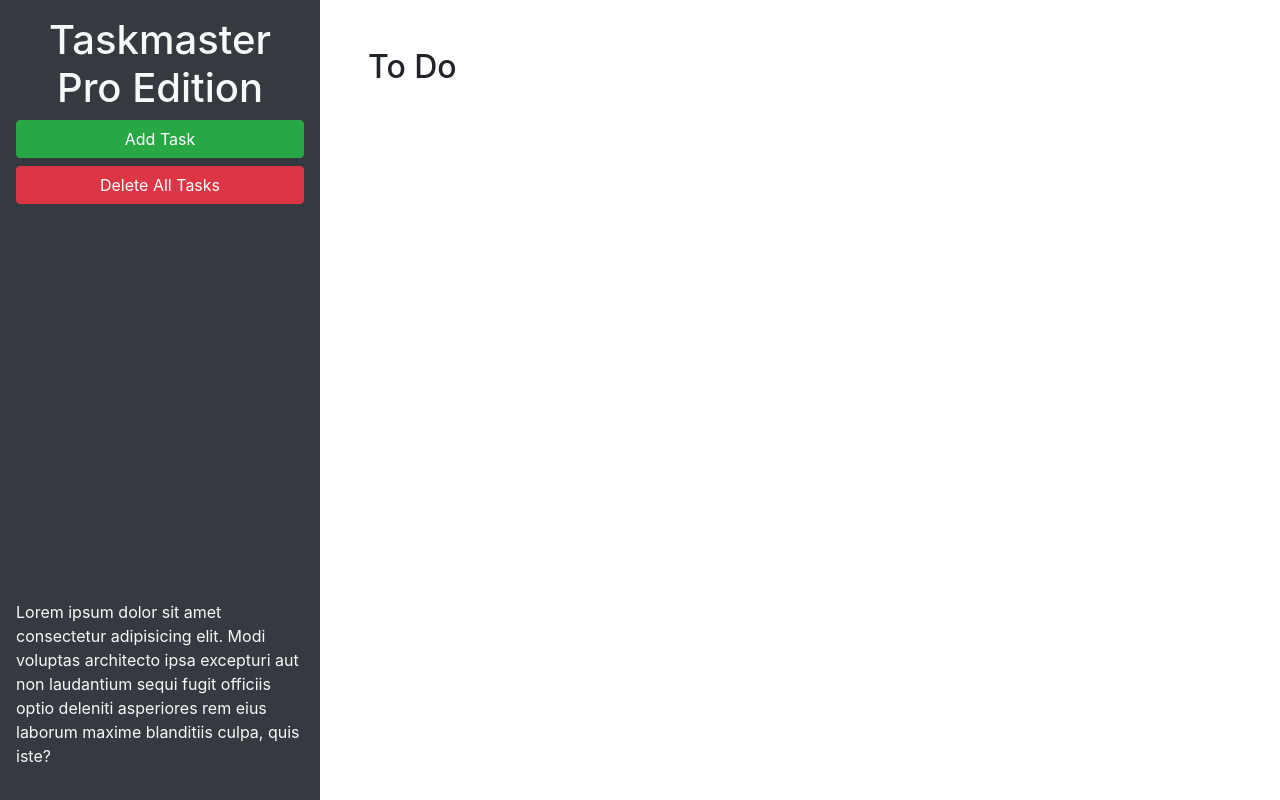
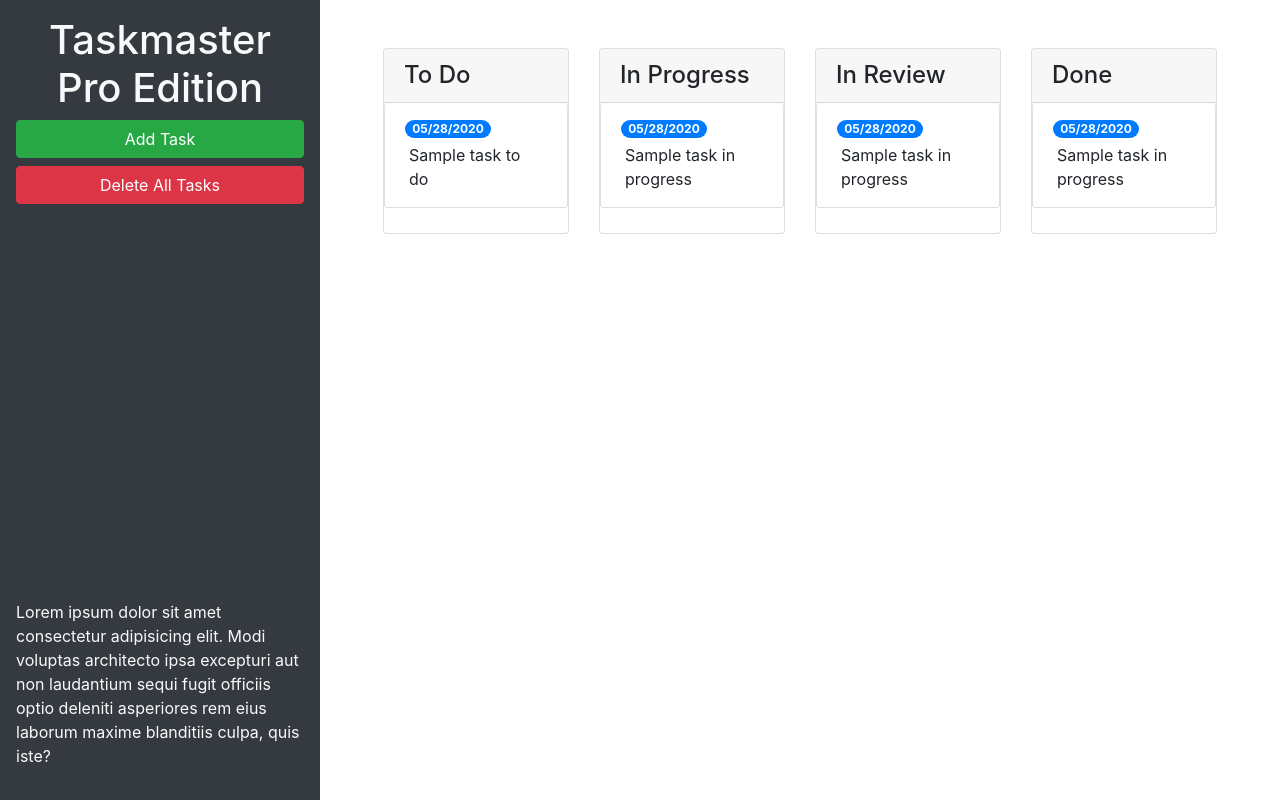
Before and after one commit to MichaelZimm20/taskmaster-pro, a plain HTML site: page index.html in a window 1280 px wide. Drawn offline with nearby package versions, Linux system fonts and the light colour scheme.

Commit message:
adding bootstrap components, grid system and ui components

```diff
--- a/index.html
+++ b/index.html
@@ -24,9 +24,59 @@
       </p>
     </header>
     <main class="col-12 col-lg-9">
-      <div class="m-5">
-        <h2>To Do</h2>
-        <ul id="list-toDo" class="list-group"> </ul>
+      <div class="m-5 row justify-content-around">
+          <!--To Do Start-->
+        <div class="col-12 col-md-6 col-xl-3 mb-3">
+            <div class="card">
+              <h4 class="card-header">To Do</h4>
+              <ul id="list-toDo" class="list-group">
+                <li class="list-group-item">
+                  <span class="badge badge-primary badge-pill">05/28/2020</span>
+                  <p class="m-1">Sample task to do</p>
+                </li>
+              </ul>
+          </div>
+        </div>
+        <!--To Do END-->
+        <!--in progress Start-->
+        <div class="col-12 col-md-6 col-xl-3 mb-3">
+          <div class="card">
+            <h4 class="card-header">In Progress</h4>
+            <ul id="list-inProgress" class="list-group">
+              <li class="list-group-item">
+                <span class="badge badge-primary badge-pill">05/28/2020</span>
+                <p class="m-1">Sample task in progress</p>
+              </li>
+            </ul>
+          </div>
+        </div>
+        <!--in progress end-->
+        <!--in review Start-->
+        <div class="col-12 col-md-6 col-xl-3 mb-3">
+          <div class="card">
+            <h4 class="card-header">In Review</h4>
+            <ul id="list-inReview" class="list-group">
+              <li class="list-group-item">
+                <span class="badge badge-primary badge-pill">05/28/2020</span>
+                <p class="m-1">Sample task in progress</p>
+              </li>
+            </ul>
+          </div>
+        </div>
+        <!--in review end-->
+        <!-- done start-->
+        <div class="col-12 col-md-6 col-xl-3 mb-3">
+          <div class="card">
+            <h4 class="card-header">Done</h4>
+            <ul id="list-done" class="list-group">
+              <li class="list-group-item">
+                <span class="badge badge-primary badge-pill">05/28/2020</span>
+                <p class="m-1">Sample task in progress</p>
+              </li>
+            </ul>
+          </div>
+        </div>
+        <!--done end-->
       </div>
     </main>
   </div>
@@ -46,11 +96,11 @@
           <form>
             <div class="form-group">
               <label for="modalTaskDescription">Task description</label>
-              <textarea id="modalTaskDescription" rows="3"></textarea>
+              <textarea id="modalTaskDescription" rows="3" class="form-control"></textarea>
             </div>
             <div class="form-group">
               <label for="modalDueDate">Due date</label>
-              <input type="text" id="modalDueDate" placeholder="mm/dd/yyyy" autocomplete="off" />
+              <input type="text" class="form-control" id="modalDueDate" placeholder="mm/dd/yyyy" autocomplete="off" />
             </div>
           </form>
         </div>
```
